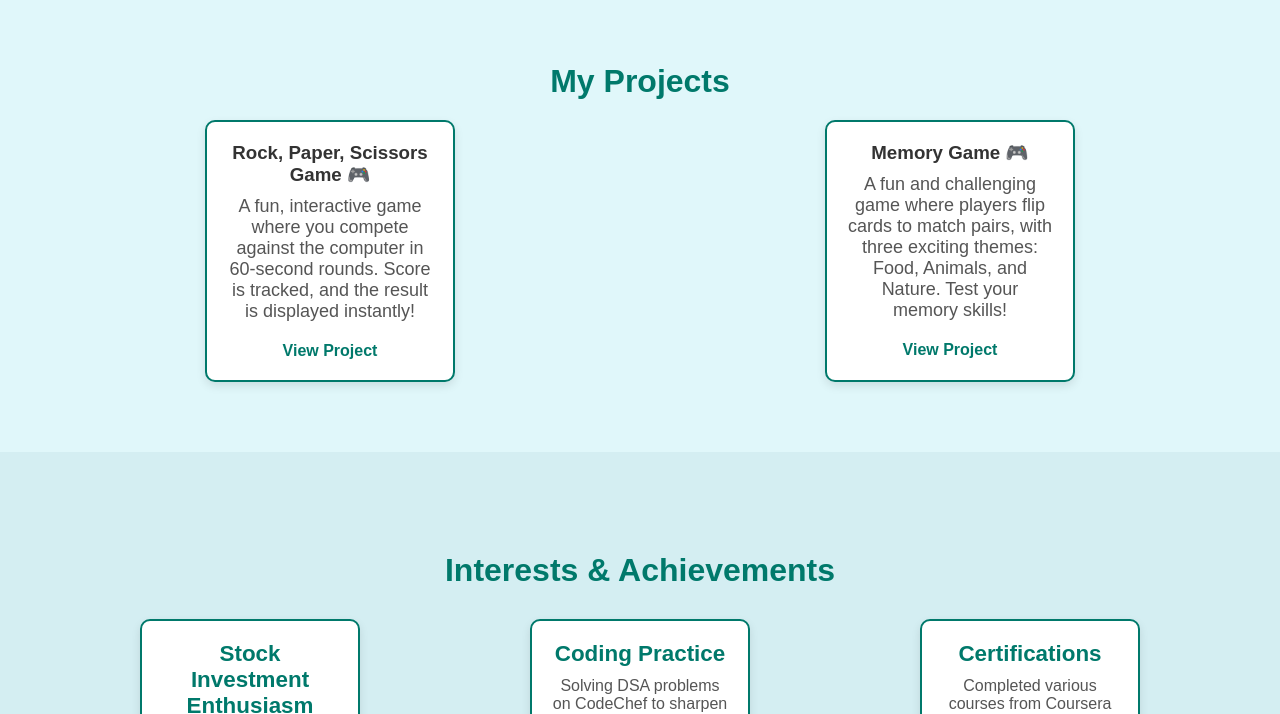
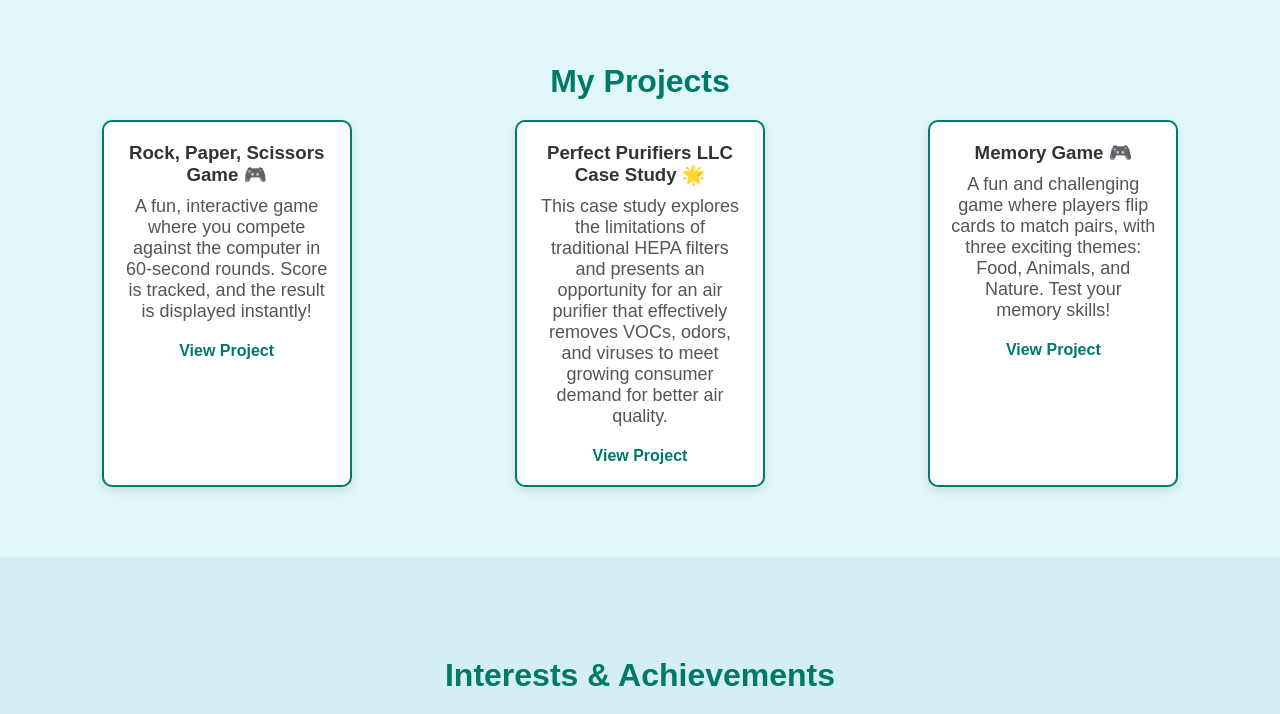
Before and after one commit to rahulphysicsmishra/rahulmishra-product-manager-portfolio, a plain HTML site: page index.html in a window 1280 px wide. Shown: the part 2100-2814 px from the top of the page. Drawn offline with Linux system fonts and the light colour scheme.

Commit message:
Purifier LLC Case Study added

```diff
--- a/index.html
+++ b/index.html
@@ -81,6 +81,12 @@
                 <h3>Rock, Paper, Scissors Game 🎮</h3>
                 <p>A fun, interactive game where you compete against the computer in 60-second rounds. Score is tracked, and the result is displayed instantly!</p>
                 <a href="https://github.com/rahulphysicsmishra/Stone-paper-Scissor-Game" class="project-link" target="_blank">View Project</a>
+            </div>
+
+            <div class="project-card">
+                <h3>Perfect Purifiers LLC Case Study 🌟</h3>
+                <p>This case study explores the limitations of traditional HEPA filters and presents an opportunity for an air purifier that effectively removes VOCs, odors, and viruses to meet growing consumer demand for better air quality.</p>
+                <a href="https://github.com/rahulphysicsmishra/Perfect-Purifiers-LLC-Case-Study-Product-Management-/tree/main?tab=readme-ov-file#market-problem--opportunity" class="project-link" target="_blank">View Project</a>
             </div>
 
             <div class="project-card">
```
